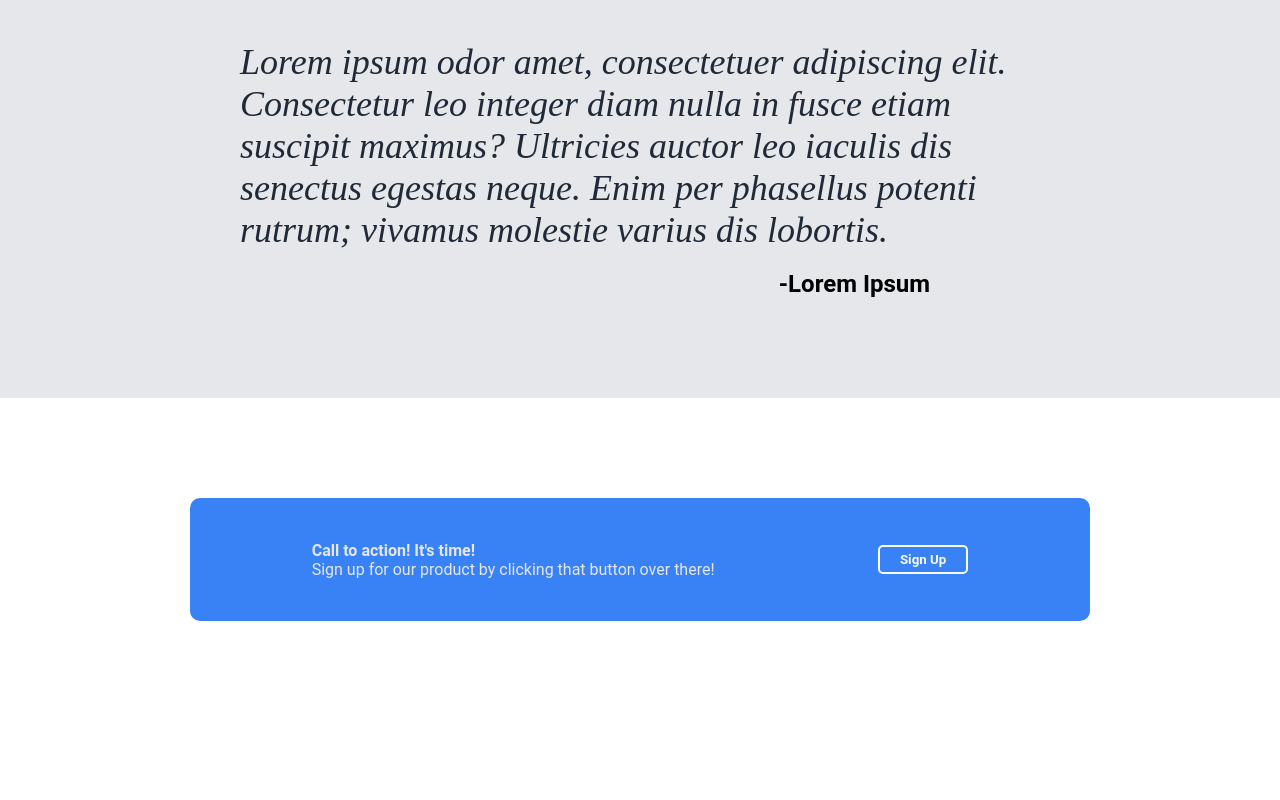
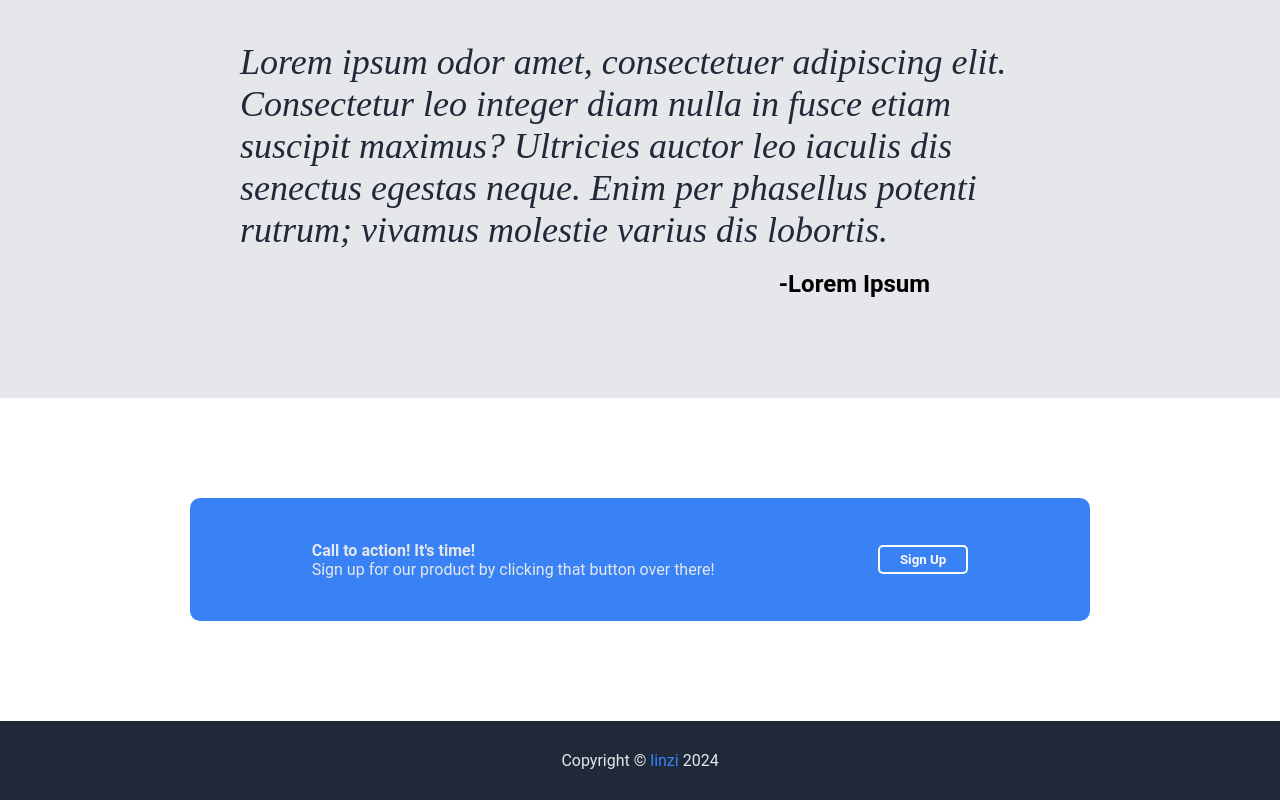
Before and after one commit to linzi-v7/landing-page, a plain HTML site: page index.html in a window 1280 px wide. Shown: the part 865-1665 px from the top of the page. Before the commit the page ends 1586 px from the top, so only its background shows below. Drawn offline with Linux system fonts and the light colour scheme.

Commit message:
Add footer area and copyrights

```diff
--- a/index.html
+++ b/index.html
@@ -93,5 +93,9 @@
 
     </div>
 
+
+    <footer>
+        Copyright © <a href="https://github.com/linzi-v7">linzi</a> 2024
+    </footer>
 </body>
 </html>
--- a/style.css
+++ b/style.css
@@ -178,3 +178,15 @@ button:hover {
     border-color: #E5E7EB;
     border: solid 2px;
 }
+
+footer {
+    background-color: #1F2937;
+    text-align: center;
+    color: #E5E7EB;
+    padding: 30px;
+}
+
+footer a {
+    text-decoration: none;
+    color: #3882F6;
+}
```
